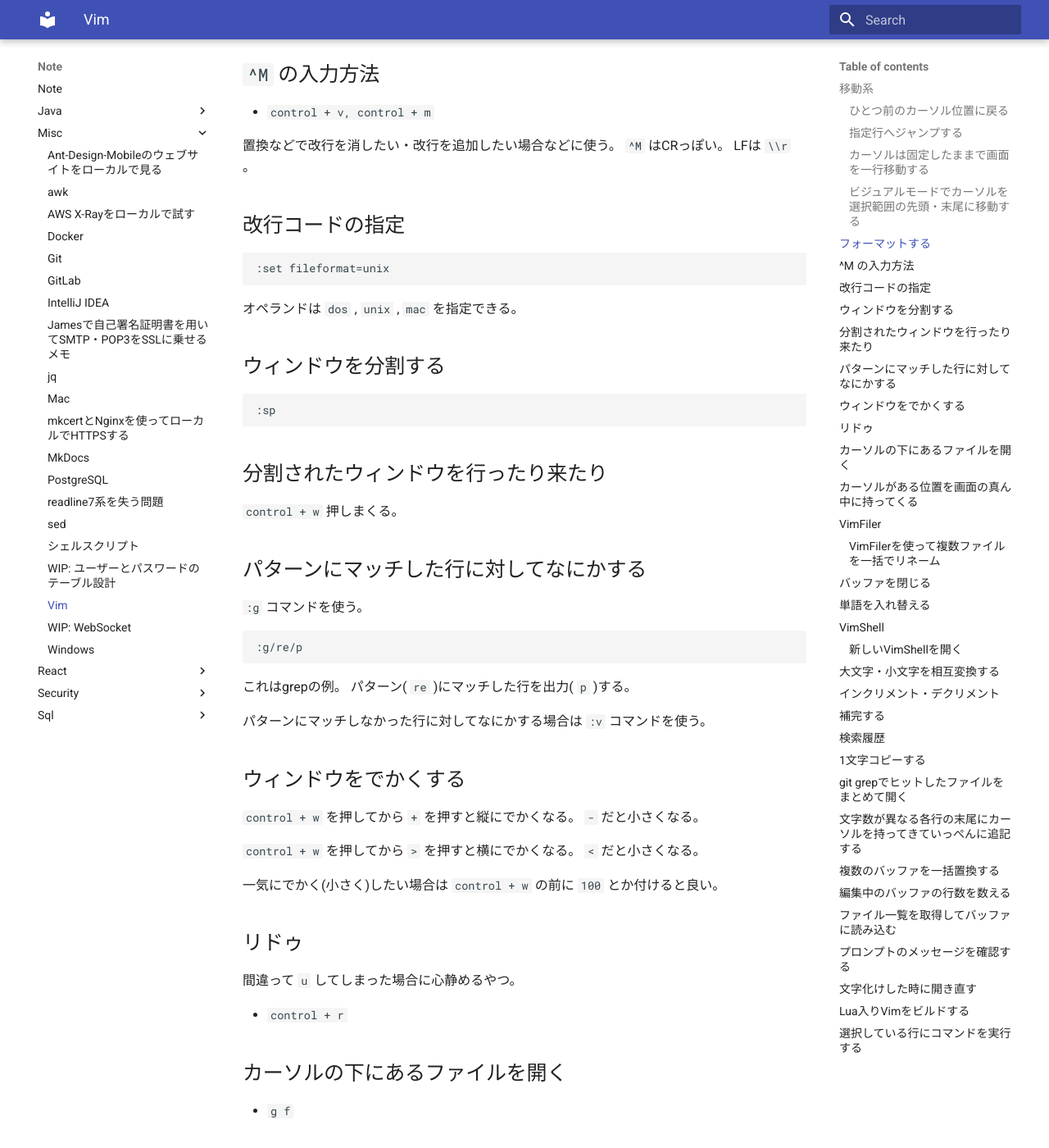
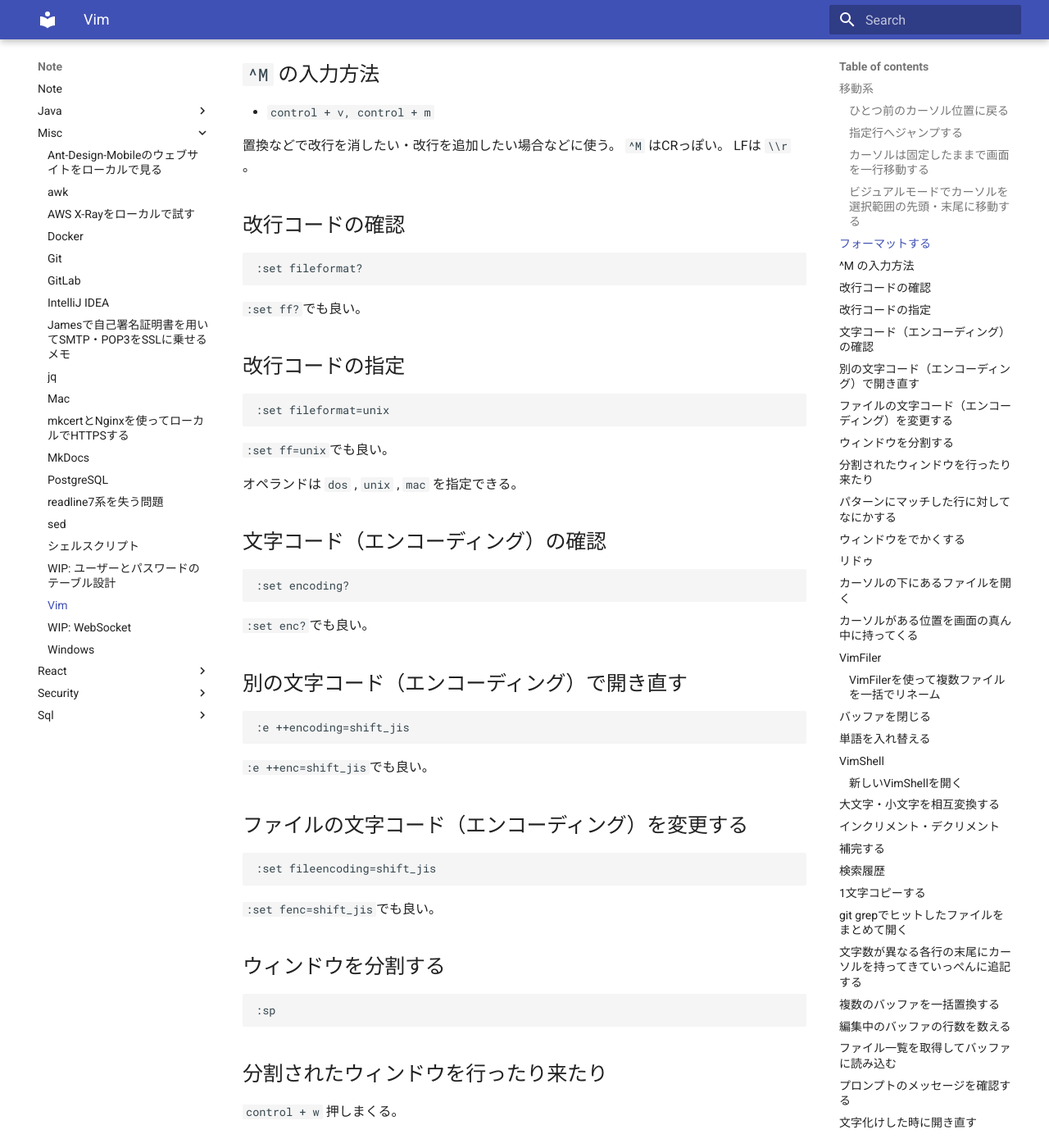
Before and after one commit to backpaper0/note, an MkDocs documentation site: the page built from docs/misc/vim.md, in a window 1280 px wide and 1400 px high, scrolled down 1020 px. Shown: the whole window at 82% size. Built offline with MkDocs 1.6.1 and Material for MkDocs 9.7.7, drawn with Linux system fonts in a browser that asks for light colours.

Commit message:
Update vim.md

````diff
--- a/docs/misc/vim.md
+++ b/docs/misc/vim.md
@@ -45,13 +45,47 @@
 `^M` はCRっぽい。
 LFは `\\r` 。
 
+## 改行コードの確認
+
+```vim
+:set fileformat?
+```
+
+`:set ff?`でも良い。
+
 ## 改行コードの指定
 
 ```vim
 :set fileformat=unix
 ```
 
+`:set ff=unix`でも良い。
+
 オペランドは `dos` , `unix` , `mac` を指定できる。
+
+## 文字コード（エンコーディング）の確認
+
+```vim
+:set encoding?
+```
+
+`:set enc?`でも良い。
+
+## 別の文字コード（エンコーディング）で開き直す
+
+```vim
+:e ++encoding=shift_jis
+```
+
+`:e ++enc=shift_jis`でも良い。
+
+## ファイルの文字コード（エンコーディング）を変更する
+
+```vim
+:set fileencoding=shift_jis
+```
+
+`:set fenc=shift_jis`でも良い。
 
 ## ウィンドウを分割する
 
````
